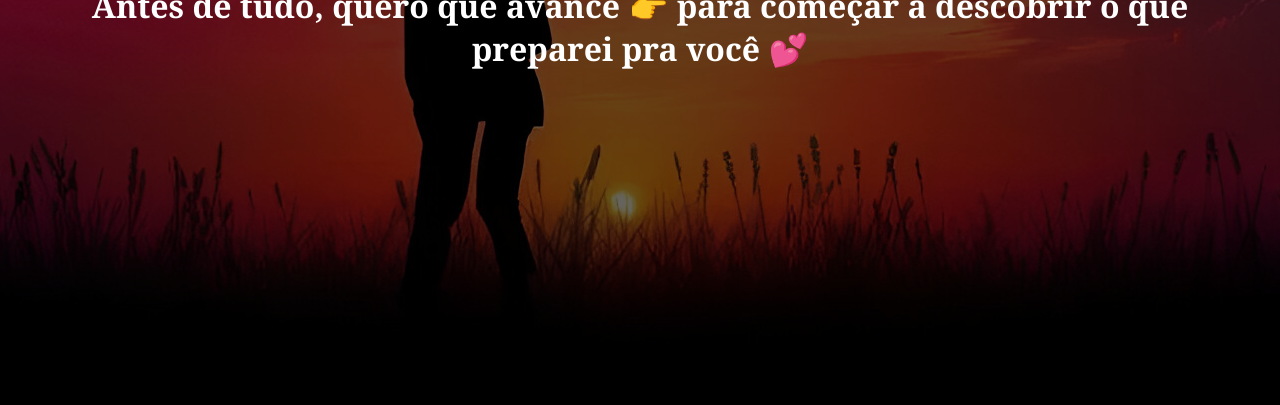
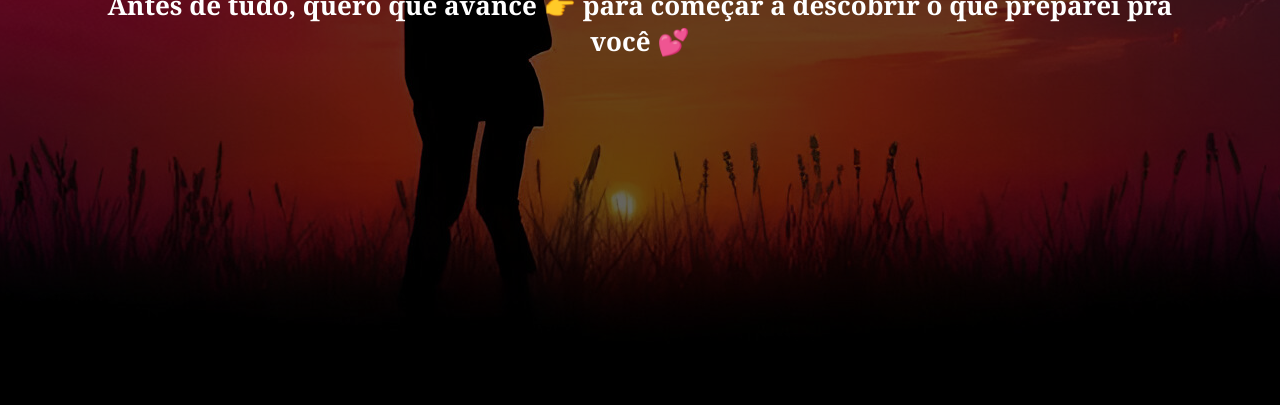
Before and after one commit to viniciusbertolo/gift, a plain HTML site: page index.html in a window 1280 px wide. Shown: the part 395-800 px from the top of the page. Drawn offline with nearby package versions, Linux system fonts and the light colour scheme.

Commit message:
Atualizacao

```diff
--- a/index.html
+++ b/index.html
@@ -5,6 +5,7 @@
     <meta charset="UTF-8" />
     <meta name="viewport" content="width=device-width, initial-scale=1.0" />
     <title>Amor da minha vida</title>
+    <link rel="icon" href="fotos/icon.png" sizes="16x16">
     <link rel="stylesheet" href="https://unpkg.com/swiper/swiper-bundle.min.css" />
     <style>
         .loader {
@@ -95,6 +96,7 @@
             max-width: 90%;
             position: relative;
             z-index: 2;
+            font-size: 26px;
         }
 
         .text-block.show {
```
Also changed, not shown: check.html (+2 -1 lines), clock.html (+1 -0 lines), intermediario.html (+1 -0 lines), new_present.html (+1 -0 lines), fotos/icon.png (added).
